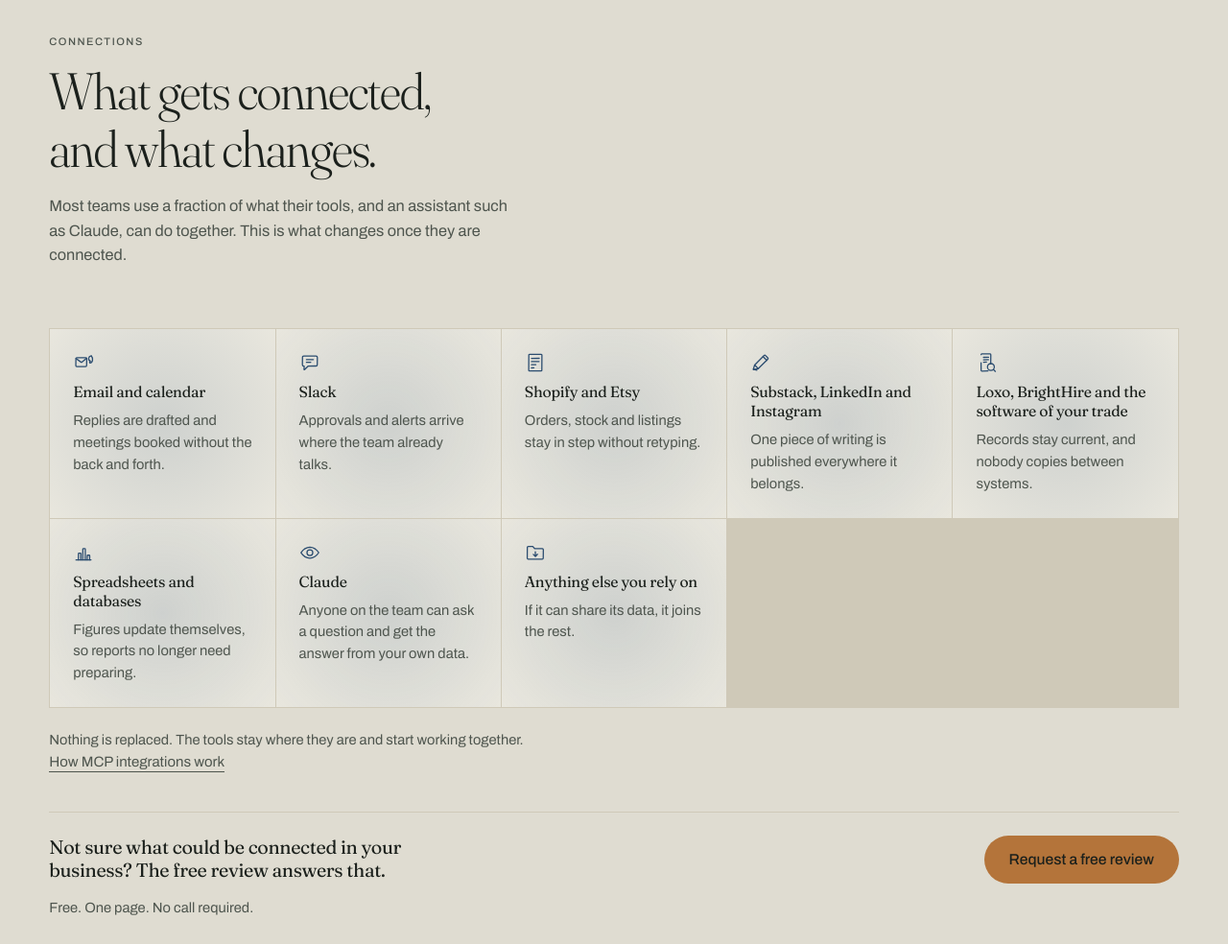
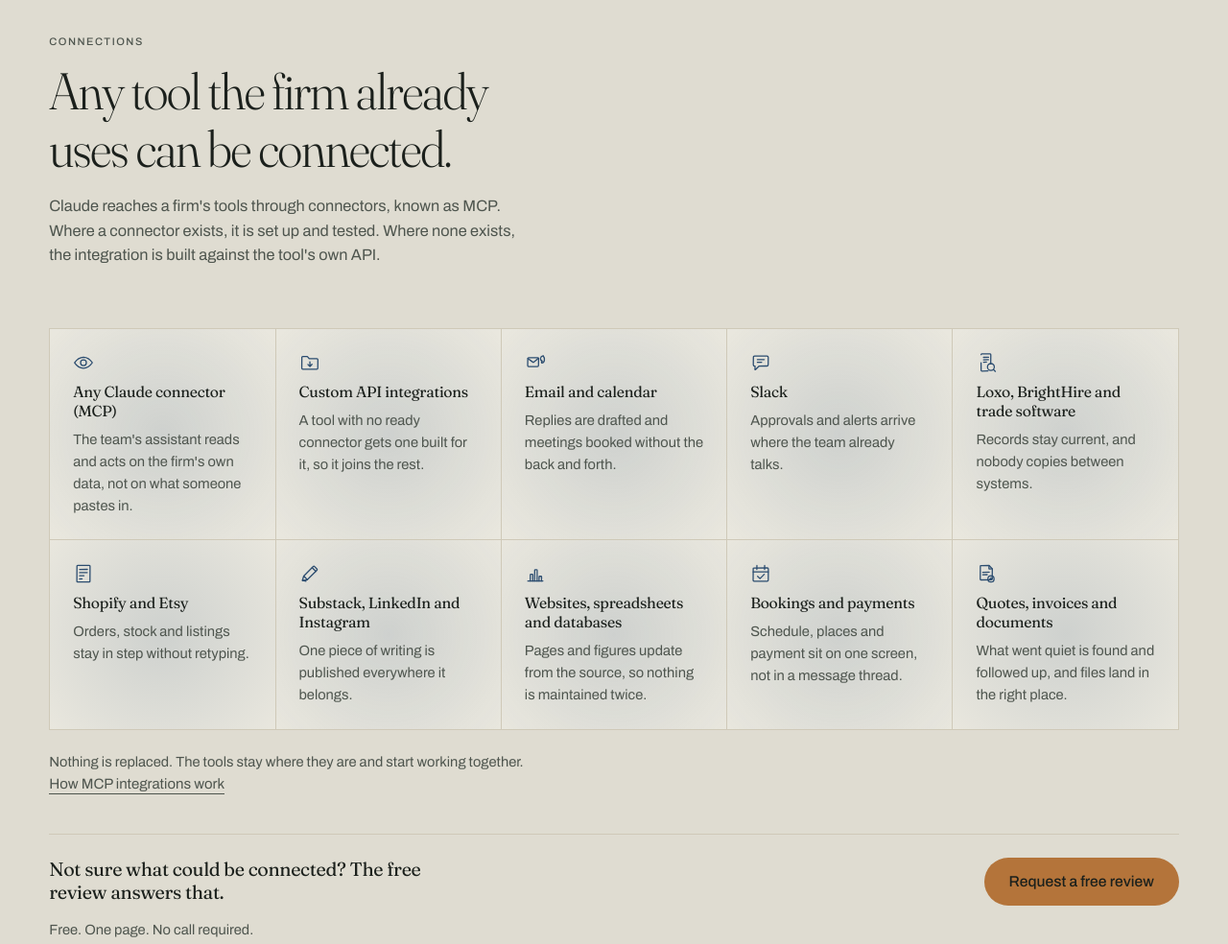
Before and after one commit to unfollowdesigns-commits/houssem-gabsi-, a plain HTML site: page index.html in a window 1280 px wide. Shown: the part 8980-9964 px from the top of the page at 96% size. Drawn offline with Linux system fonts and the light colour scheme.

Commit message:
Connections: any Claude connector (MCP) and custom API integrations, ten tiles, new heading
Co-Authored-By: Claude Fable 5.2 <noreply@anthropic.com>
Claude-Session: https://claude.ai/code/session_01BgqsNpneqiTfAfwfRGz8nJ

```diff
--- a/index.html
+++ b/index.html
@@ -1360,33 +1360,40 @@ html.js .fstep{transition:opacity .5s var(--ease),transform .5s var(--ease)}
 
 <section class="band tint" id="connections"><div class="wrap">
   <p class="lab">Connections</p>
-  <h2>What gets connected, and what changes.</h2>
-  <p class="intro-l">Most teams use a fraction of what their tools, and an assistant such as Claude, can do together. This is what changes once they are connected.</p>
-  <ul class="team"><li style="--i:0"><svg class="ic" viewBox="0 0 24 24" fill="none" stroke="currentColor" stroke-width="1.4" stroke-linecap="round" stroke-linejoin="round" aria-hidden="true"><path d="M3.4 7.8 Q3.2 6.6 4.5 6.5 L14.6 6.4 Q15.8 6.5 15.7 7.7 L15.6 15.3 Q15.6 16.5 14.3 16.5 L4.4 16.6 Q3.3 16.5 3.3 15.4 Z"/>
+  <h2>Any tool the firm already uses can be connected.</h2>
+  <p class="intro-l">Claude reaches a firm&#x27;s tools through connectors, known as MCP. Where a connector exists, it is set up and tested. Where none exists, the integration is built against the tool&#x27;s own API.</p>
+  <ul class="team"><li style="--i:0"><svg class="ic" viewBox="0 0 24 24" fill="none" stroke="currentColor" stroke-width="1.4" stroke-linecap="round" stroke-linejoin="round" aria-hidden="true"><path d="M1.9 12.1 Q6 5.9 12 5.8 Q18 5.9 22.1 12 Q18 18.2 12 18.3 Q6 18.2 1.9 12.1 Z"/>
+<circle cx="12" cy="12.05" r="3.3"/></svg><b>Any Claude connector (MCP)</b><span>The team&#x27;s assistant reads and acts on the firm&#x27;s own data, not on what someone pastes in.</span></li>
+<li style="--i:1"><svg class="ic" viewBox="0 0 24 24" fill="none" stroke="currentColor" stroke-width="1.4" stroke-linecap="round" stroke-linejoin="round" aria-hidden="true"><path d="M2.9 6.2 Q2.8 5.1 4 5.1 L9.1 5 L11.4 7.6 L19.9 7.5 Q21.1 7.6 21.1 8.7 L21 18.3 Q21 19.4 19.8 19.4 L4 19.5 Q2.8 19.4 2.8 18.3 Z"/>
+<path d="M12 11 L12.1 16.2 M9.7 14 L12.1 16.4 L14.4 13.9"/></svg><b>Custom API integrations</b><span>A tool with no ready connector gets one built for it, so it joins the rest.</span></li>
+<li style="--i:2"><svg class="ic" viewBox="0 0 24 24" fill="none" stroke="currentColor" stroke-width="1.4" stroke-linecap="round" stroke-linejoin="round" aria-hidden="true"><path d="M3.4 7.8 Q3.2 6.6 4.5 6.5 L14.6 6.4 Q15.8 6.5 15.7 7.7 L15.6 15.3 Q15.6 16.5 14.3 16.5 L4.4 16.6 Q3.3 16.5 3.3 15.4 Z"/>
 <path d="M3.6 7.3 L9.4 11.6 Q9.6 11.75 9.9 11.6 L15.4 7.1"/>
 <path d="M20.8 4.1 Q18.2 4.6 17.9 7.1 Q17.6 9.5 19.9 10.1 Q18.4 11.2 19.4 12.4 Q21.9 12.2 22.3 9.4 Q22.7 6.3 20.8 4.1 Z"/></svg><b>Email and calendar</b><span>Replies are drafted and meetings booked without the back and forth.</span></li>
-<li style="--i:1"><svg class="ic" viewBox="0 0 24 24" fill="none" stroke="currentColor" stroke-width="1.4" stroke-linecap="round" stroke-linejoin="round" aria-hidden="true"><path d="M3.6 6 Q3.5 4.6 5 4.6 L19 4.5 Q20.5 4.6 20.5 6 L20.4 14.4 Q20.4 15.8 18.9 15.8 L10.2 15.9 L6 19.9 Q5.4 20.4 5.4 19.6 L5.5 15.9 L5 15.9 Q3.5 15.8 3.5 14.5 Z"/>
+<li style="--i:3"><svg class="ic" viewBox="0 0 24 24" fill="none" stroke="currentColor" stroke-width="1.4" stroke-linecap="round" stroke-linejoin="round" aria-hidden="true"><path d="M3.6 6 Q3.5 4.6 5 4.6 L19 4.5 Q20.5 4.6 20.5 6 L20.4 14.4 Q20.4 15.8 18.9 15.8 L10.2 15.9 L6 19.9 Q5.4 20.4 5.4 19.6 L5.5 15.9 L5 15.9 Q3.5 15.8 3.5 14.5 Z"/>
 <path d="M8.1 8.6 L15.9 8.5 M8.1 11.7 L13 11.6"/></svg><b>Slack</b><span>Approvals and alerts arrive where the team already talks.</span></li>
-<li style="--i:2"><svg class="ic" viewBox="0 0 24 24" fill="none" stroke="currentColor" stroke-width="1.4" stroke-linecap="round" stroke-linejoin="round" aria-hidden="true"><path d="M4.6 3.4 Q4.5 2.6 5.3 2.6 L18.7 2.5 Q19.5 2.6 19.5 3.4 L19.4 20.6 Q19.4 21.4 18.6 21.4 L5.4 21.5 Q4.5 21.4 4.5 20.6 Z"/>
-<path d="M7.6 7.2 L16.4 7.1 M7.6 10.8 L16.3 10.7 M7.6 14.4 L12.6 14.3"/>
-<path d="M7.6 18 L10.4 17.9"/></svg><b>Shopify and Etsy</b><span>Orders, stock and listings stay in step without retyping.</span></li>
-<li style="--i:3"><svg class="ic" viewBox="0 0 24 24" fill="none" stroke="currentColor" stroke-width="1.4" stroke-linecap="round" stroke-linejoin="round" aria-hidden="true"><path d="M4.1 19.9 Q3.4 20.2 3.6 19.4 L5 14.7 L15.8 3.9 Q16.6 3.2 17.4 4 L19.9 6.5 Q20.7 7.3 19.9 8.1 L9.1 18.9 Z"/>
-<path d="M14.6 5.2 L18.7 9.3"/><path d="M5.1 14.8 L9 18.8"/>
-<path d="M3.6 19.4 L7.6 20.6"/></svg><b>Substack, LinkedIn and Instagram</b><span>One piece of writing is published everywhere it belongs.</span></li>
 <li style="--i:4"><svg class="ic" viewBox="0 0 24 24" fill="none" stroke="currentColor" stroke-width="1.4" stroke-linecap="round" stroke-linejoin="round" aria-hidden="true"><path d="M6.2 2.9 Q6.1 2.1 6.9 2.1 L16.4 2 Q17.2 2.1 17.2 2.9 L17.1 13.4"/>
 <path d="M6.1 12.2 L6.2 20.8 Q6.2 21.6 7 21.6 L14 21.5"/>
 <path d="M8.9 6 L14.6 5.9 M8.9 8.8 L14.5 8.7 M8.9 11.5 L12.2 11.4"/>
-<circle cx="17.3" cy="17" r="3.9"/><path d="M20.2 19.9 L22.4 22"/></svg><b>Loxo, BrightHire and the software of your trade</b><span>Records stay current, and nobody copies between systems.</span></li>
-<li style="--i:5"><svg class="ic" viewBox="0 0 24 24" fill="none" stroke="currentColor" stroke-width="1.4" stroke-linecap="round" stroke-linejoin="round" aria-hidden="true"><path d="M3.5 20.4 L20.6 20.3"/>
+<circle cx="17.3" cy="17" r="3.9"/><path d="M20.2 19.9 L22.4 22"/></svg><b>Loxo, BrightHire and trade software</b><span>Records stay current, and nobody copies between systems.</span></li>
+<li style="--i:5"><svg class="ic" viewBox="0 0 24 24" fill="none" stroke="currentColor" stroke-width="1.4" stroke-linecap="round" stroke-linejoin="round" aria-hidden="true"><path d="M4.6 3.4 Q4.5 2.6 5.3 2.6 L18.7 2.5 Q19.5 2.6 19.5 3.4 L19.4 20.6 Q19.4 21.4 18.6 21.4 L5.4 21.5 Q4.5 21.4 4.5 20.6 Z"/>
+<path d="M7.6 7.2 L16.4 7.1 M7.6 10.8 L16.3 10.7 M7.6 14.4 L12.6 14.3"/>
+<path d="M7.6 18 L10.4 17.9"/></svg><b>Shopify and Etsy</b><span>Orders, stock and listings stay in step without retyping.</span></li>
+<li style="--i:6"><svg class="ic" viewBox="0 0 24 24" fill="none" stroke="currentColor" stroke-width="1.4" stroke-linecap="round" stroke-linejoin="round" aria-hidden="true"><path d="M4.1 19.9 Q3.4 20.2 3.6 19.4 L5 14.7 L15.8 3.9 Q16.6 3.2 17.4 4 L19.9 6.5 Q20.7 7.3 19.9 8.1 L9.1 18.9 Z"/>
+<path d="M14.6 5.2 L18.7 9.3"/><path d="M5.1 14.8 L9 18.8"/>
+<path d="M3.6 19.4 L7.6 20.6"/></svg><b>Substack, LinkedIn and Instagram</b><span>One piece of writing is published everywhere it belongs.</span></li>
+<li style="--i:7"><svg class="ic" viewBox="0 0 24 24" fill="none" stroke="currentColor" stroke-width="1.4" stroke-linecap="round" stroke-linejoin="round" aria-hidden="true"><path d="M3.5 20.4 L20.6 20.3"/>
 <path d="M6.2 20.4 L6.3 13.1 Q6.3 12.6 6.9 12.6 L8.5 12.6 Q9.1 12.6 9.1 13.2 L9 20.4"/>
 <path d="M11.2 20.4 L11.3 8 Q11.3 7.5 11.9 7.5 L13.5 7.5 Q14.1 7.5 14.1 8.1 L14 20.4"/>
-<path d="M16.2 20.4 L16.3 15.5 Q16.3 15 16.9 15 L18.5 15 Q19.1 15 19.1 15.6 L19 20.4"/></svg><b>Spreadsheets and databases</b><span>Figures update themselves, so reports no longer need preparing.</span></li>
-<li style="--i:6"><svg class="ic" viewBox="0 0 24 24" fill="none" stroke="currentColor" stroke-width="1.4" stroke-linecap="round" stroke-linejoin="round" aria-hidden="true"><path d="M1.9 12.1 Q6 5.9 12 5.8 Q18 5.9 22.1 12 Q18 18.2 12 18.3 Q6 18.2 1.9 12.1 Z"/>
-<circle cx="12" cy="12.05" r="3.3"/></svg><b>Claude</b><span>Anyone on the team can ask a question and get the answer from your own data.</span></li>
-<li style="--i:7"><svg class="ic" viewBox="0 0 24 24" fill="none" stroke="currentColor" stroke-width="1.4" stroke-linecap="round" stroke-linejoin="round" aria-hidden="true"><path d="M2.9 6.2 Q2.8 5.1 4 5.1 L9.1 5 L11.4 7.6 L19.9 7.5 Q21.1 7.6 21.1 8.7 L21 18.3 Q21 19.4 19.8 19.4 L4 19.5 Q2.8 19.4 2.8 18.3 Z"/>
-<path d="M12 11 L12.1 16.2 M9.7 14 L12.1 16.4 L14.4 13.9"/></svg><b>Anything else you rely on</b><span>If it can share its data, it joins the rest.</span></li></ul>
+<path d="M16.2 20.4 L16.3 15.5 Q16.3 15 16.9 15 L18.5 15 Q19.1 15 19.1 15.6 L19 20.4"/></svg><b>Websites, spreadsheets and databases</b><span>Pages and figures update from the source, so nothing is maintained twice.</span></li>
+<li style="--i:8"><svg class="ic" viewBox="0 0 24 24" fill="none" stroke="currentColor" stroke-width="1.4" stroke-linecap="round" stroke-linejoin="round" aria-hidden="true"><path d="M3.4 6.6 Q3.3 5.5 4.5 5.5 L19.4 5.4 Q20.6 5.5 20.6 6.6 L20.5 19.4 Q20.5 20.5 19.3 20.5 L4.4 20.6 Q3.3 20.5 3.3 19.4 Z"/>
+<path d="M3.5 10 L20.5 9.9"/><path d="M7.6 2.7 L7.5 7.2 M16.4 2.6 L16.3 7.1"/>
+<path d="M8.4 15 L11.1 17.6 L15.9 12.7"/></svg><b>Bookings and payments</b><span>Schedule, places and payment sit on one screen, not in a message thread.</span></li>
+<li style="--i:9"><svg class="ic" viewBox="0 0 24 24" fill="none" stroke="currentColor" stroke-width="1.4" stroke-linecap="round" stroke-linejoin="round" aria-hidden="true"><path d="M5.3 3.6 Q5.2 2.8 6 2.8 L15.3 2.7 L18.9 6.4 L18.8 18.1 Q18.8 19 17.9 19 L6.1 19.1 Q5.2 19 5.2 18.2 Z"/>
+<path d="M15.2 2.9 L15.1 6.3 Q15.1 6.6 15.5 6.6 L18.7 6.5"/>
+<path d="M8 10.4 L15.4 10.3 M8 13.2 L13.1 13.1"/>
+<circle cx="17.4" cy="17.9" r="3.5"/><path d="M16.2 17.9 L18.6 17.8 M17.4 16.6 L17.3 19.1"/></svg><b>Quotes, invoices and documents</b><span>What went quiet is found and followed up, and files land in the right place.</span></li></ul>
   <p class="teamnote">Nothing is replaced. The tools stay where they are and start working together. <a class="tl" href="/mcp-integrations/">How MCP integrations work</a></p>
-  <div class="ctarow"><p>Not sure what could be connected in your business? The free review answers that.</p><a class="btn" href="#contact">Request a free review</a><span>Free. One page. No call required.</span></div>
+  <div class="ctarow"><p>Not sure what could be connected? The free review answers that.</p><a class="btn" href="#contact">Request a free review</a><span>Free. One page. No call required.</span></div>
 </div></section>
 
 <section id="systems"><div class="wrap">
```
Also changed, not shown: 4 other files.
